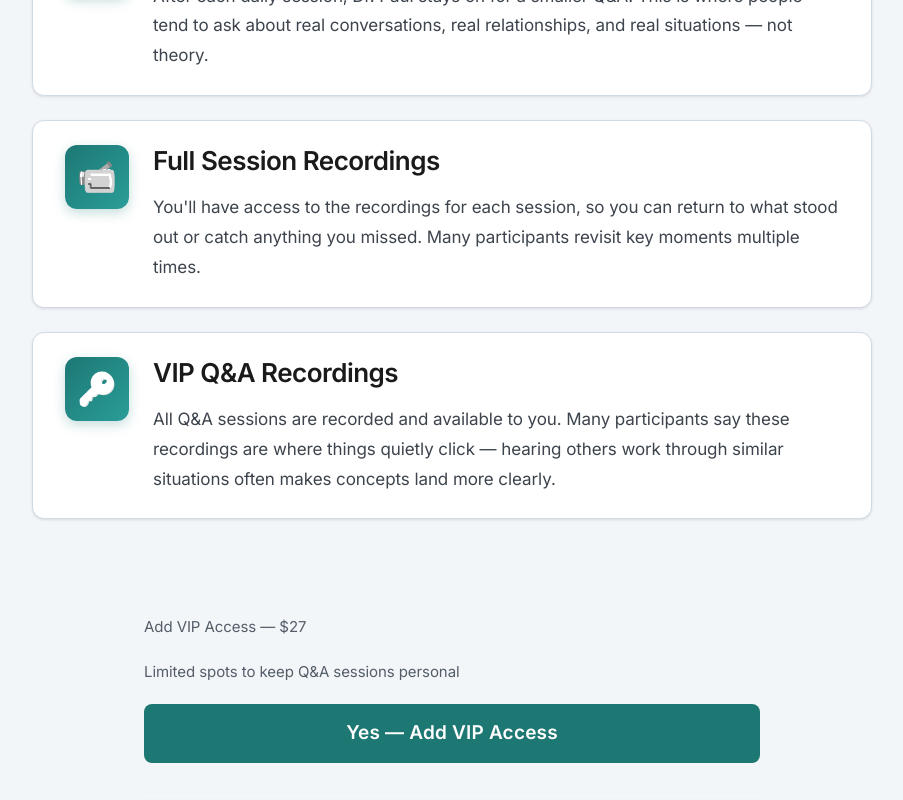
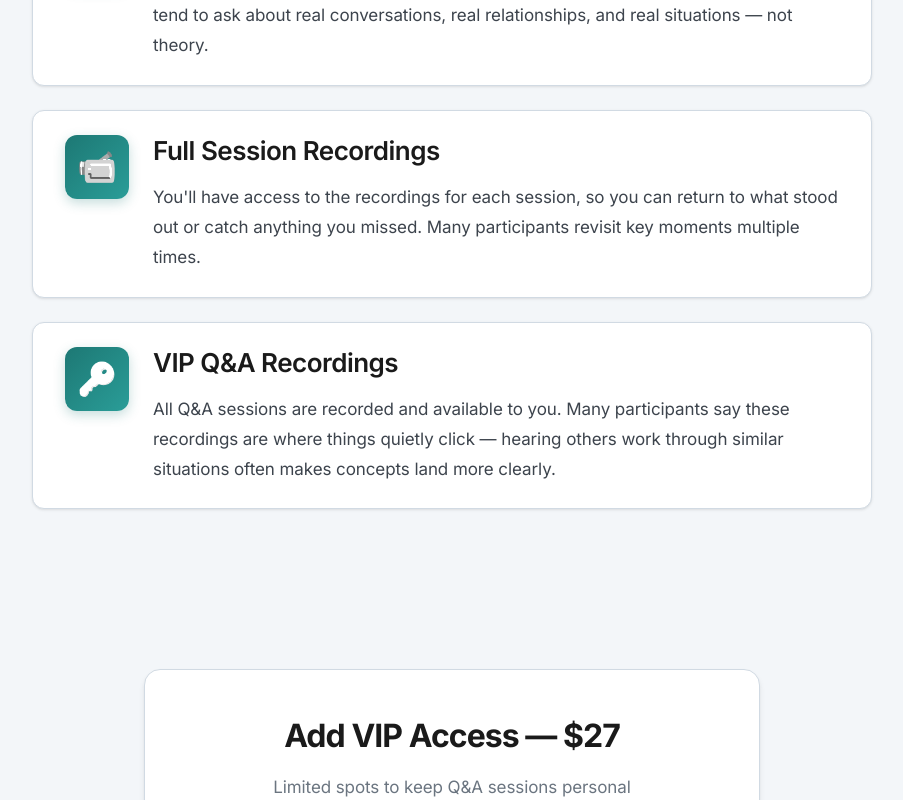
Before and after one commit to rbradshaw9/emotionalfreedomchallenge, a Next.js app: page /vip in a window 1280 px wide. Shown: the part 3149-3949 px from the top of the page, without its empty margins (188-1091 px from the left). Built offline with nearby package versions, Linux system fonts and the light colour scheme.

Commit message:
Final design polish: remove stray backgrounds, fix typography consistency, add missing VIP CTA styles

```diff
--- a/app/globals.css
+++ b/app/globals.css
@@ -471,11 +471,10 @@ section[class*="Section"]:not(:first-of-type) {
     padding-right: var(--space-6);
   }
 
-  /* Full-width buttons on mobile for better UX */
+  /* Larger tap targets on mobile */
   .button-primary,
   .button-secondary {
-    width: 100%;
-    padding: var(--space-5) var(--space-6);
+    padding: var(--space-4) var(--space-6);
   }
 
   /* Improved vertical rhythm */
--- a/app/page.module.css
+++ b/app/page.module.css
@@ -64,7 +64,6 @@
 
 .formSection {
   padding: var(--space-20) 0;
-  background-color: var(--color-gray-50);
   scroll-margin-top: var(--space-16);
 }
 
@@ -255,12 +254,10 @@
 
 .ctaSection {
   padding: var(--space-16) 0;
-  background-color: var(--color-gray-50);
 }
 
 .benefitsSection {
   padding: var(--space-20) 0;
-  background-color: var(--color-gray-50);
 }
 
 .benefitsSection h2 {
@@ -289,7 +286,6 @@
 
 .nextStepsSection {
   padding: var(--space-20) 0;
-  background: var(--gradient-cool);
 }
 
 .nextStepsSection h2 {
--- a/app/vip/page.module.css
+++ b/app/vip/page.module.css
@@ -148,7 +148,6 @@
 
 .patternSection {
   padding: var(--space-20) 0;
-  background: linear-gradient(135deg, #F9FAFB 0%, #F3F6F9 100%);
 }
 
 .patternSection h2 {
@@ -217,7 +216,7 @@
 
 .featuresSection h2 {
   margin-bottom: var(--space-6);
-  font-size: var(--text-4xl);
+  font-size: var(--text-3xl);
 }
 
 .featuresIntro {
@@ -390,7 +389,6 @@
 /* Risk Reversal / FAQ Section */
 .riskReversalSection {
   padding: var(--space-20) 0;
-  background: linear-gradient(135deg, #F9FAFB 0%, #F3F6F9 100%);
 }
 
 .riskCard {
@@ -433,6 +431,34 @@
   color: var(--color-gray-700);
   line-height: 1.7;
   margin: 0;
+}
+
+/* Mid-page CTA Section */
+.ctaSection {
+  padding: var(--space-16) 0;
+}
+
+.ctaBox {
+  background-color: var(--color-white);
+  border: 1.5px solid var(--color-gray-200);
+  border-radius: var(--radius-2xl);
+  padding: var(--space-10);
+  box-shadow: var(--shadow-md);
+  text-align: center;
+}
+
+.ctaLabel {
+  font-size: var(--text-3xl);
+  font-weight: 700;
+  letter-spacing: -0.03em;
+  color: var(--color-gray-900);
+  margin-bottom: var(--space-3);
+}
+
+.ctaSubtext {
+  font-size: var(--text-base);
+  color: var(--color-gray-500);
+  margin-bottom: var(--space-8);
 }
 
 /* Final CTA Section */
```
Also changed, not shown: app/partners/page.module.css (+0 -15 lines), app/thank-you/page.module.css (+5 -6 lines).
